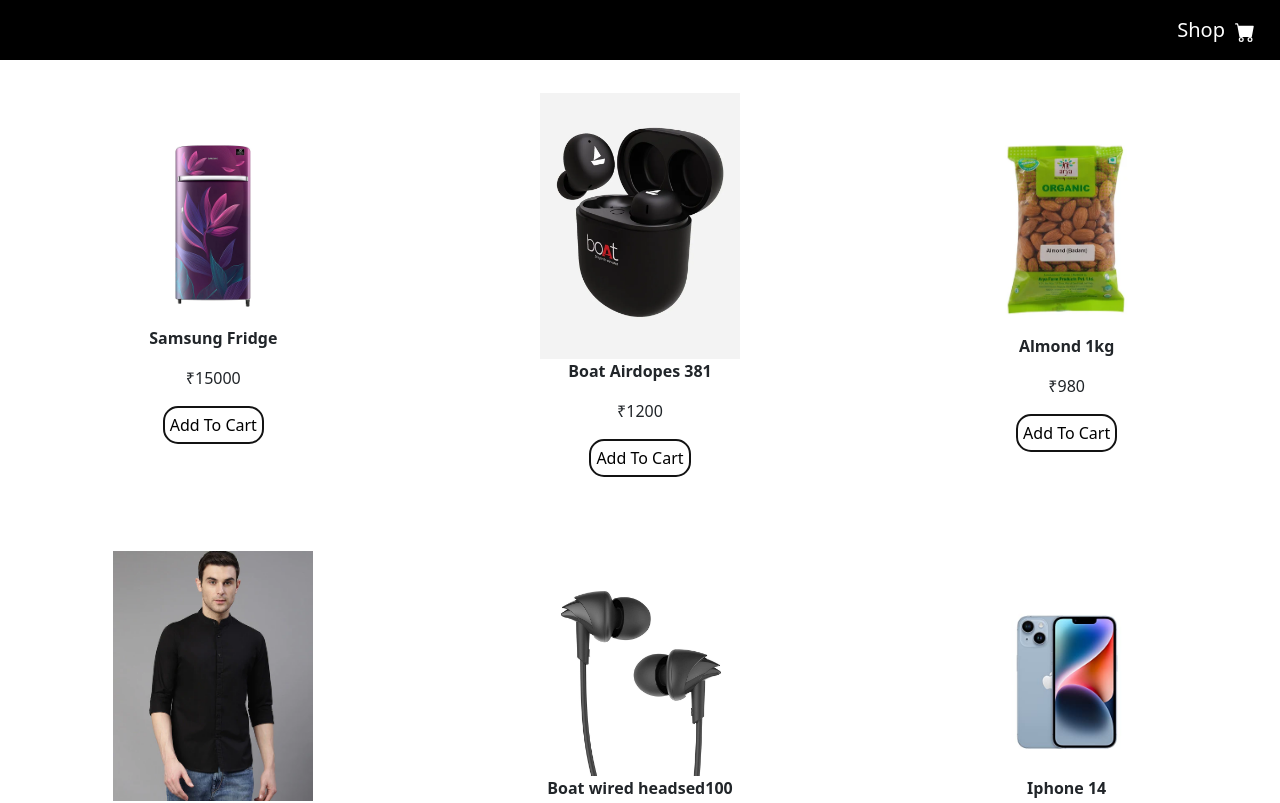
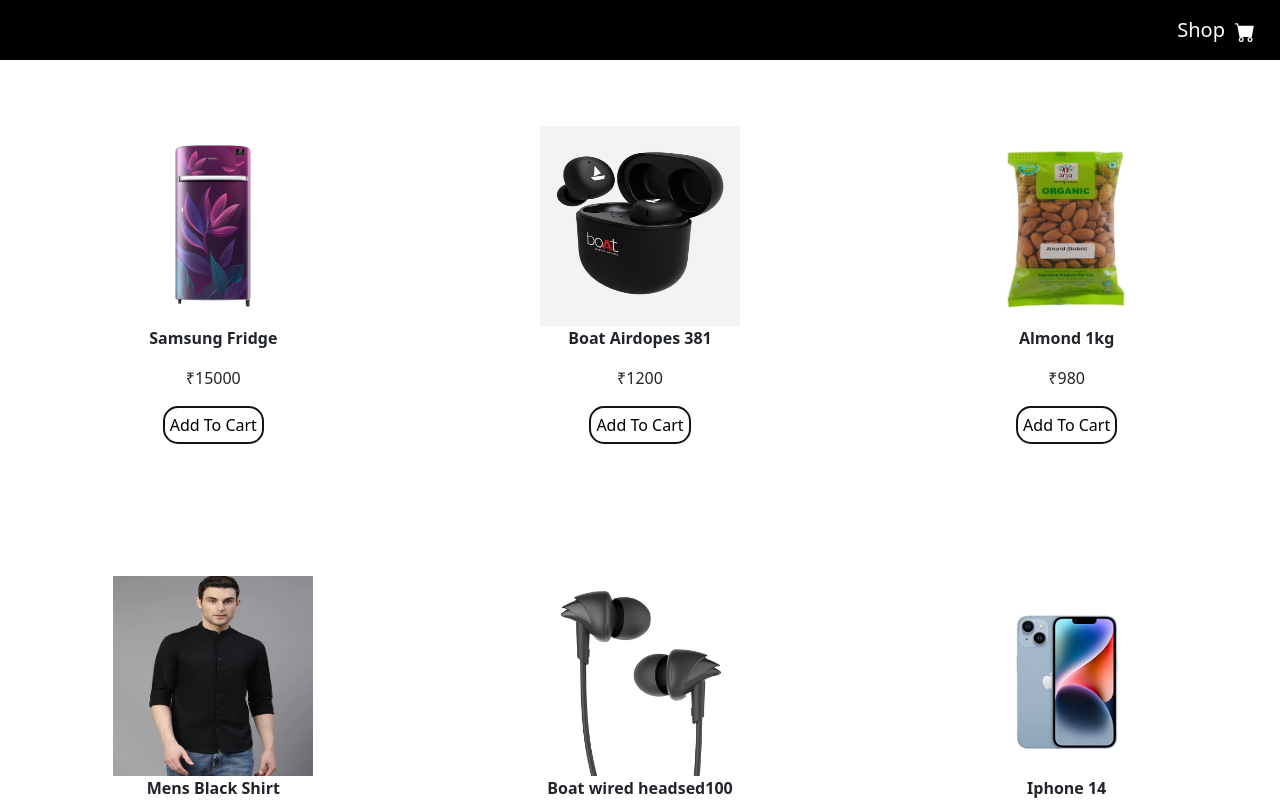
Before and after one commit to Keshwar04/ShoppingCart-React, a React (Create React App) app: page / in a window 1280 px wide. Shown: the top 803 px of the page. Built offline with nearby package versions, Linux system fonts and the light colour scheme.

Commit message:
secondCommit

```diff
--- a/src/Pages/Shop/Product.js
+++ b/src/Pages/Shop/Product.js
@@ -10,7 +10,7 @@
 
   return (
     <div className="product">
-      <img src={productImage} width="200px" alt="error" />
+      <img src={productImage} width="200px" height='200px' alt="error" />
       <div className="desc">
         <p>
           <b>{productName}</b>
```
